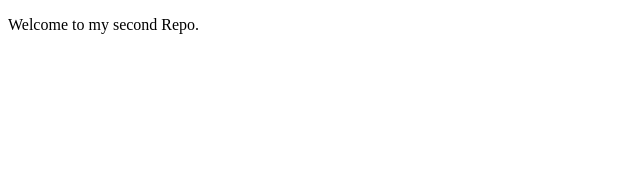
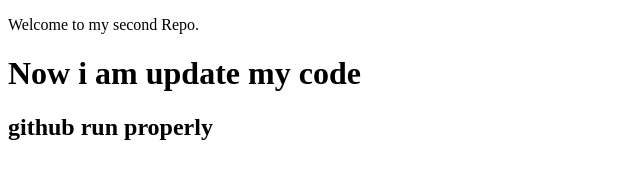
Before and after one commit to staywithabdullah/my-second-repo, a plain HTML site: page index.html in a window 1280 px wide. Shown: the whole page, without its empty margins (0-640 px from the left). Drawn offline with Linux system fonts and the light colour scheme.

Commit message:
Update git

```diff
--- a/index.html
+++ b/index.html
@@ -8,5 +8,7 @@
 </head>
 <body>
     <p>Welcome to my second Repo.</p>
+    <h1>Now i am update my code</h1>
+    <h2>github  run properly</h2>
 </body>
 </html>
```
